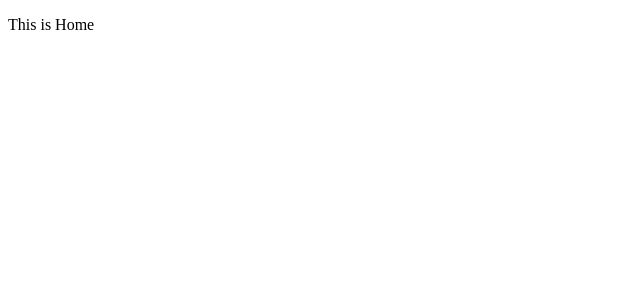
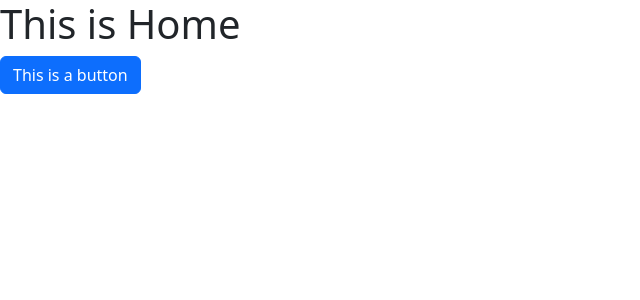
Before and after one commit to yasrn05/SpringBoot-Angular, an Angular app in the folder frontend/: page / in a window 1280 px wide. Shown: the top 300 px of the page, without its empty margins (0-640 px from the left). Built offline with nearby package versions, Linux system fonts and the light colour scheme.

Commit message:
Link Bootstrap

```diff
--- a/frontend/angular.json
+++ b/frontend/angular.json
@@ -30,7 +30,8 @@
               "src/assets"
             ],
             "styles": [
-              "src/styles.scss"
+              "src/styles.scss",
+              "node_modules/bootstrap/dist/css/bootstrap.min.css"
             ],
             "scripts": []
           },
@@ -93,7 +94,8 @@
               "src/assets"
             ],
             "styles": [
-              "src/styles.scss"
+              "src/styles.scss",
+              "node_modules/bootstrap/dist/css/bootstrap.min.css"
             ],
             "scripts": []
           }
--- a/frontend/src/app/home/home.component.html
+++ b/frontend/src/app/home/home.component.html
@@ -1 +1,2 @@
-<p>This is Home</p>
+<h1>This is Home</h1>
+<button class="btn btn-primary">This is a button</button>
```
